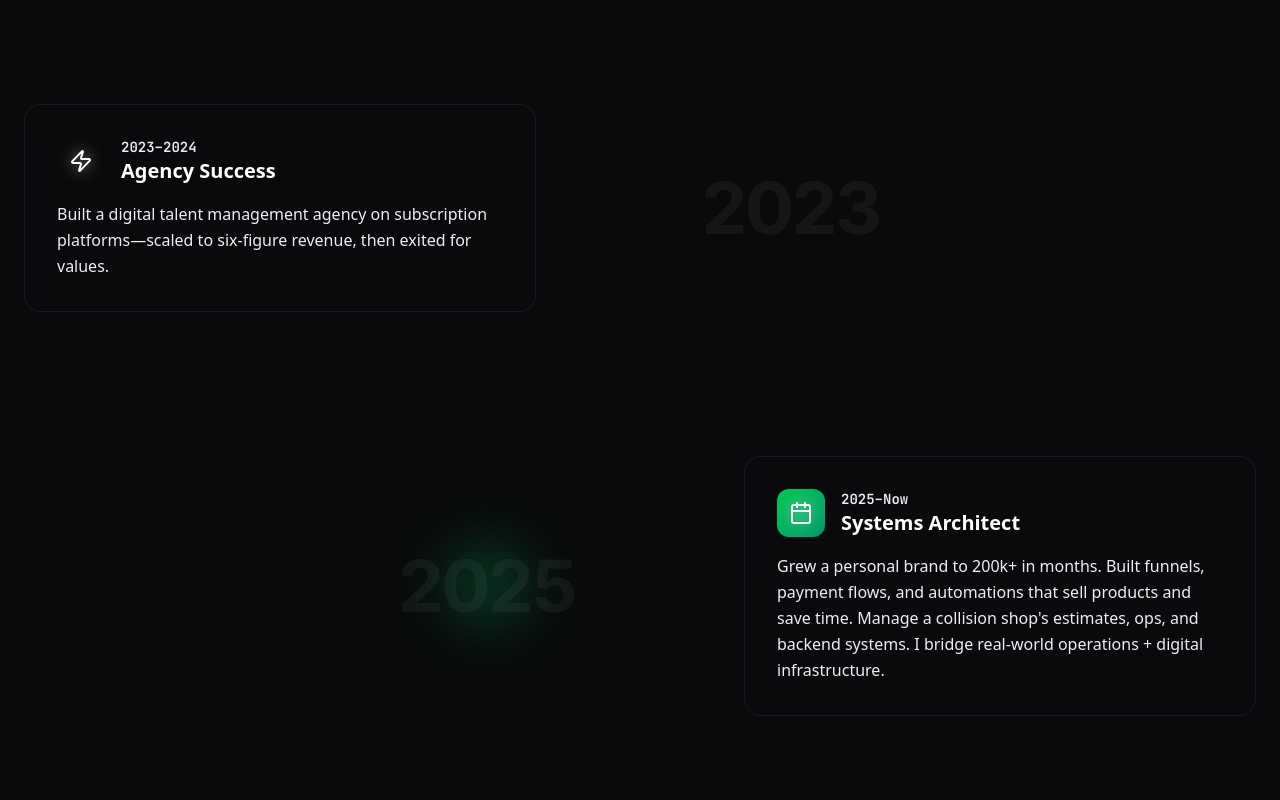
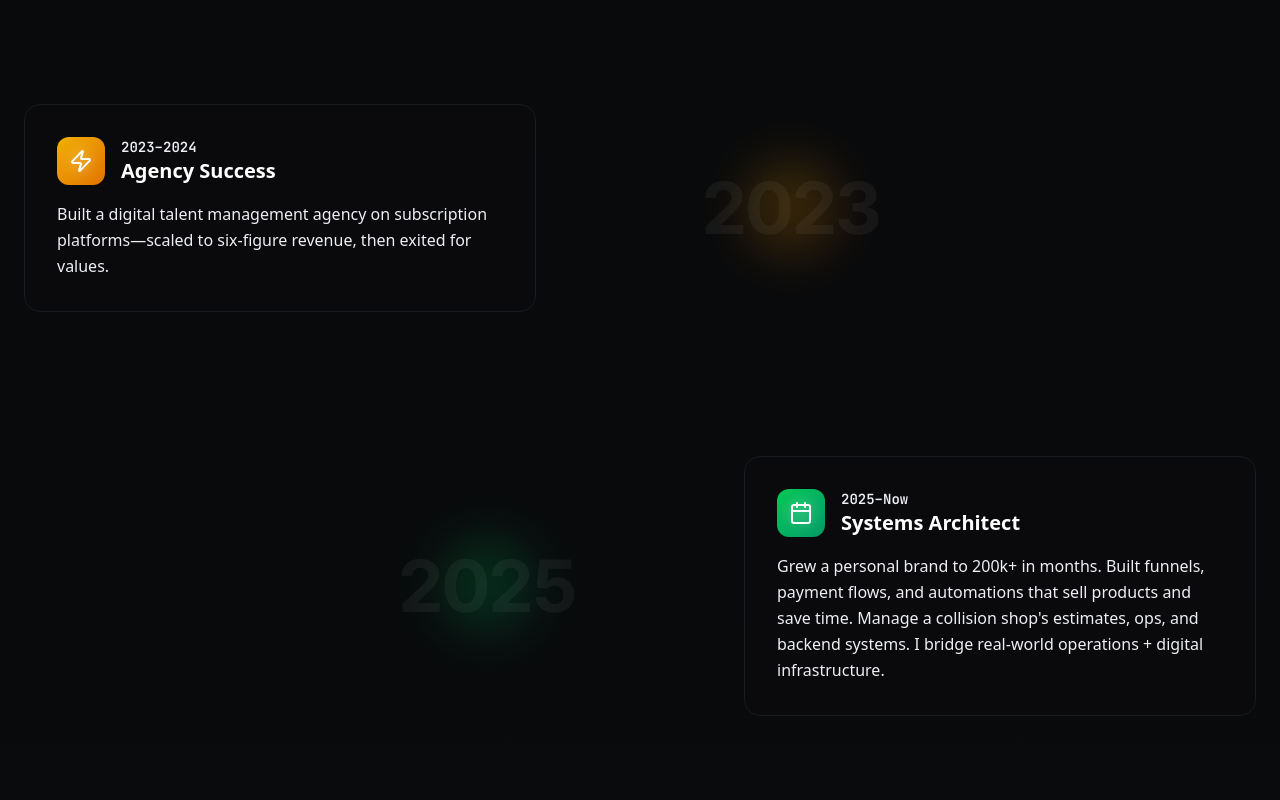
Before and after one commit to hseinsb/Mysite, a Next.js app: page /about in a window 1280 px wide. Shown: the part 1460-2260 px from the top of the page. Built offline with nearby package versions, Linux system fonts and the light colour scheme; no server answers.

Commit message:
Fix Zap icon gradient border: change from accent colors to yellow-amber gradient for visible contour

```diff
--- a/src/components/about/AboutPrinciples.tsx
+++ b/src/components/about/AboutPrinciples.tsx
@@ -20,7 +20,7 @@ const principles = [
     icon: Zap,
     title: "Speed with clarity",
     description: "Ship fast, document, automate, hand off.",
-    color: "from-accent to-accent-2"
+    color: "from-yellow-500 to-amber-600"
   },
   {
     icon: ArrowRightLeft,
--- a/src/components/about/AboutStory.tsx
+++ b/src/components/about/AboutStory.tsx
@@ -23,7 +23,7 @@ const timeline = [
     icon: Zap,
     title: "Agency Success",
     description: "Built a digital talent management agency on subscription platforms—scaled to six-figure revenue, then exited for values.",
-    color: "from-accent to-accent-2"
+    color: "from-yellow-500 to-amber-600"
   },
   {
     period: "2025–Now",
```
